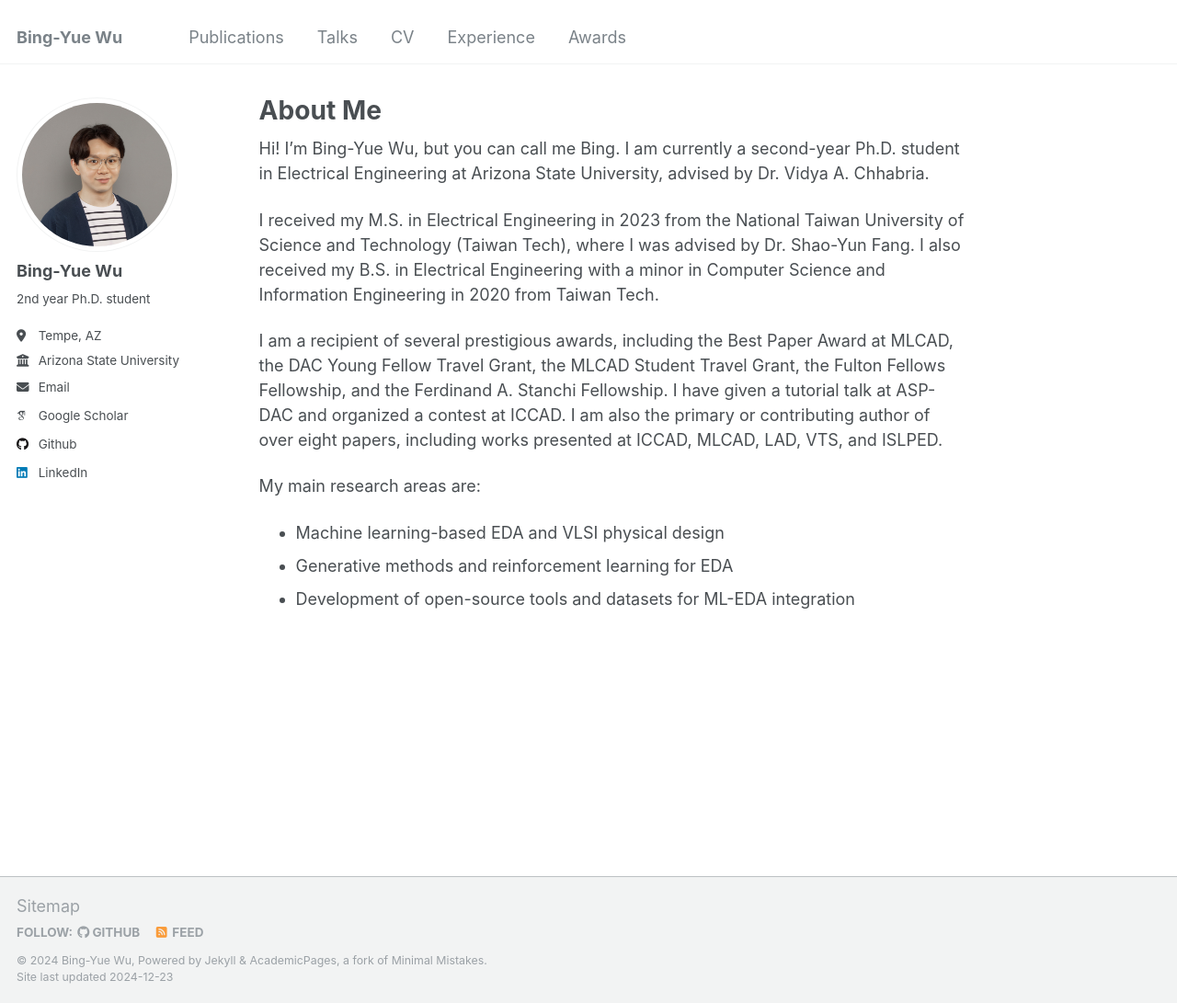
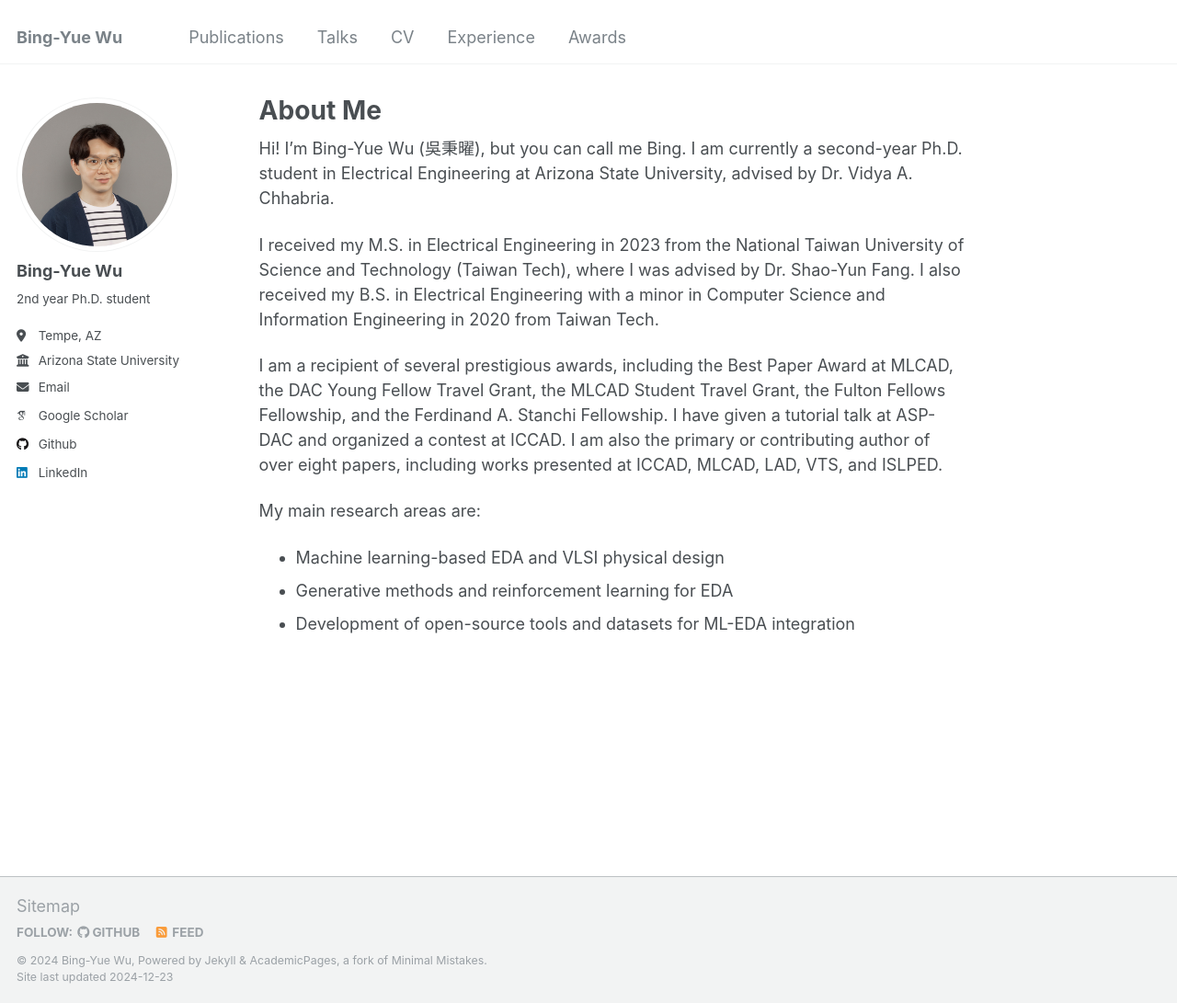
Before and after one commit to bingyuew/bingyuew.github.io, a Jekyll site: the page built from _pages/about.md, in a window 1280 px wide and 1091 px high. Shown: the whole window at 92% size. Built offline with Jekyll 4.4.1, drawn with Linux system fonts in a browser that asks for light colours; some web fonts are replaced.

Commit message:
update website
Signed-off-by: Bing-Yue Wu <bingyuew@Bing-Yues-MacBook-Air.local>

```diff
--- a/_pages/about.md
+++ b/_pages/about.md
@@ -7,7 +7,7 @@ redirect_from:
   - /about.html
 ---
 
-Hi! I'm Bing-Yue Wu, but you can call me Bing. I am currently a second-year Ph.D. student in Electrical Engineering at Arizona State University, advised by Dr. Vidya A. Chhabria.
+Hi! I'm Bing-Yue Wu (吳秉曜), but you can call me Bing. I am currently a second-year Ph.D. student in Electrical Engineering at Arizona State University, advised by Dr. Vidya A. Chhabria.
 
 I received my M.S. in Electrical Engineering in 2023 from the National Taiwan University of Science and Technology (Taiwan Tech), where I was advised by Dr. Shao-Yun Fang. I also received my B.S. in Electrical Engineering with a minor in Computer Science and Information Engineering in 2020 from Taiwan Tech.
 
```
